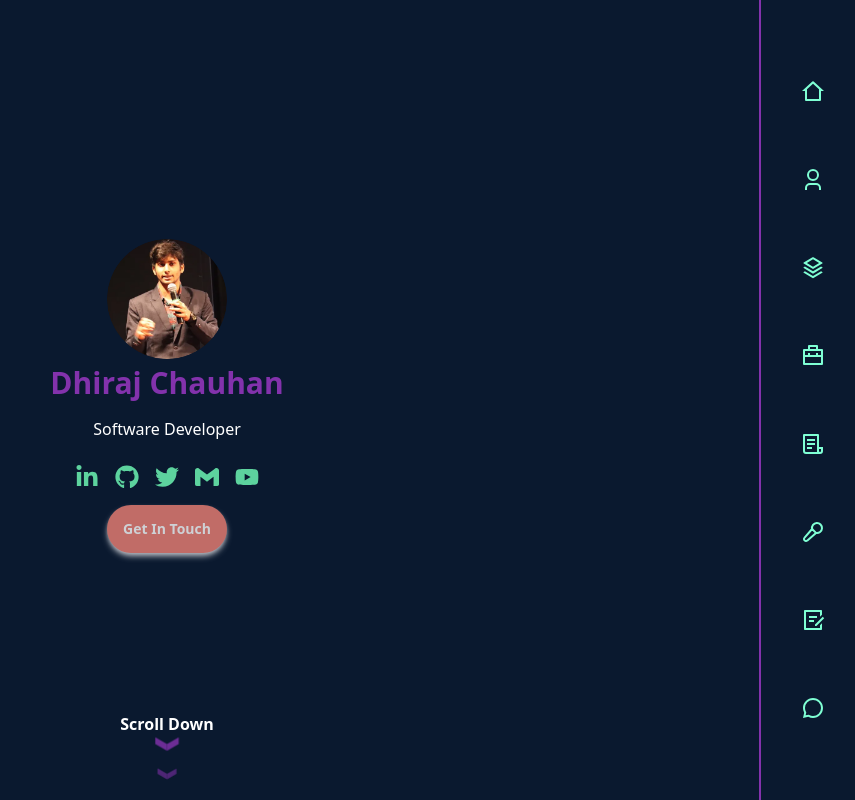
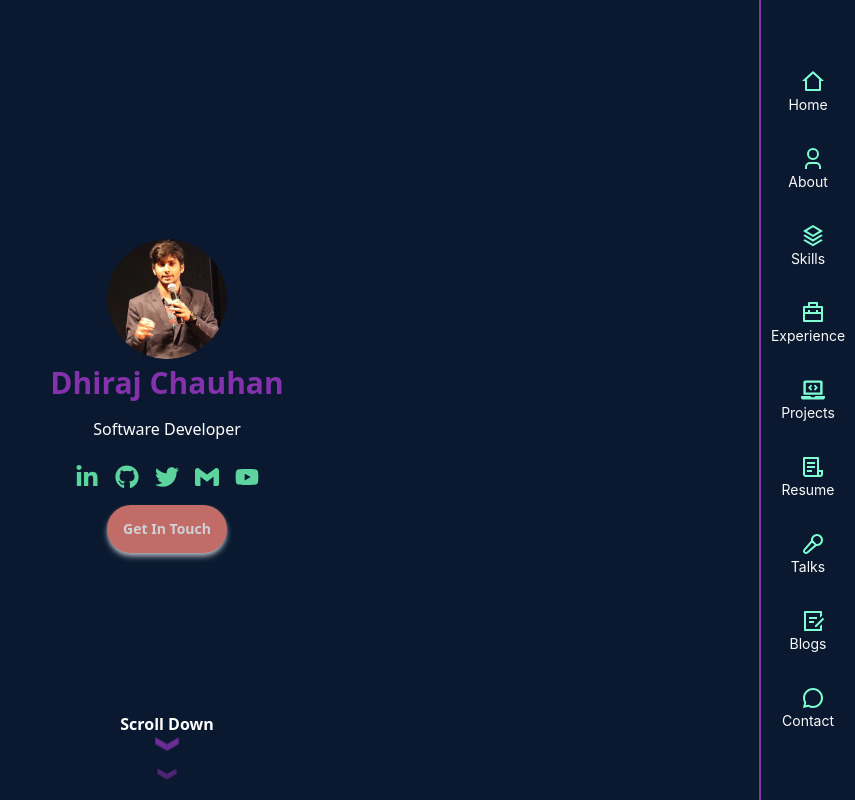
Before and after one commit to Suvraneel/portfolio, a Next.js app: page / in a window 1280 px wide. Shown: the whole page, without its empty margins (425-1280 px from the left). Built offline with nearby package versions, Linux system fonts and the light colour scheme.

Commit message:
Updated right-bar.tsx with texts and links

```diff
--- a/src/components/rightbar.tsx
+++ b/src/components/rightbar.tsx
@@ -10,6 +10,7 @@ import {
     RiFileList3Line,
 } from "react-icons/ri";
 import {TbMicrophone2} from "react-icons/tb";
+import {FaLaptopCode} from "react-icons/fa";
 
 
 const RightBar = (props) => {
@@ -19,52 +20,72 @@ const RightBar = (props) => {
         <>
             <div
                 className="fixed right-0 top-0 bg-[#0A192F] border-l-2 border-primary p-10 w-24 min-h-screen flex flex-col justify-center z-11">
-                <ul className="flex flex-col gap-16">
+                <ul className="flex flex-col gap-8">
                     <li>
-                        <a href="#home" className="text-2xl">
-                            <RiHome2Line color="aquamarine"/>
+                        <ul>
+                            <li>
+                                <a href="#home">
+                                    <RiHome2Line className="text-2xl" color="aquamarine"/>
+                                    <p className="flex justify-center items-center text-[14px]">Home</p>
+                                </a>
+
+                            </li>
+                        </ul>
+                    </li>
+
+                    <li className="nav__item">
+                        <a href="#about">
+                            <RiUser3Line className="text-2xl" color="aquamarine"/>
+                            <p className="flex justify-center items-center text-[14px]">About</p>
                         </a>
                     </li>
 
                     <li className="nav__item">
-                        <a href="#about" className="text-2xl">
-                            <RiUser3Line color="aquamarine"/>
+                        <a href="#skills">
+                            <RiStackLine className="text-2xl" color="aquamarine"/>
+                            <p className="flex justify-center items-center text-[14px]">Skills</p>
                         </a>
                     </li>
 
                     <li className="nav__item">
-                        <a href="#skills" className="text-2xl">
-                            <RiStackLine color="aquamarine"/>
+                        <a href="#work-experience">
+                            <RiBriefcase2Line className="text-2xl" color="aquamarine"/>
+                            <p className="flex justify-center items-center text-[14px]">Experience</p>
                         </a>
                     </li>
 
                     <li className="nav__item">
-                        <a href="#work-experience" className="text-2xl">
-                            <RiBriefcase2Line color="aquamarine"/>
+                        <a href="#projects">
+                            <FaLaptopCode className="text-2xl" color="aquamarine"/>
+                            <p className="flex justify-center items-center text-[14px]">Projects</p>
                         </a>
                     </li>
 
                     <li className="nav__item">
-                        <a href="#resume" className="text-2xl">
-                            <RiFileList3Line color="aquamarine"/>
+                        <a href="https://resume.cdhiraj40.dev">
+                            <RiFileList3Line className="text-2xl" color="aquamarine"/>
+                            <p className="flex justify-center items-center text-[14px]">Resume</p>
                         </a>
                     </li>
 
                     <li className="nav__item">
-                        <a href="#talks" className="text-2xl aquamarine">
-                            <TbMicrophone2 color="aquamarine"/>
+                        <a href="#talks">
+                            <TbMicrophone2 className="text-2xl" color="aquamarine"/>
+                            <p className="flex justify-center items-center text-[14px]">Talks</p>
                         </a>
                     </li>
 
                     <li className="nav__item">
-                        <a href="#blog" className="text-2xl aquamarine">
-                            <RiDraftLine color="aquamarine"/>
+                        <a href="#blogs" className="aquamarine">
+                            <RiDraftLine className="text-2xl" color="aquamarine"/>
+                            <p className="flex justify-center items-center text-[14px]">Blogs</p>
                         </a>
                     </li>
 
                     <li className="nav__item">
-                        <a href="#contact" className="text-2xl aquamarine">
-                            <RiChat3Line color="aquamarine"/>
+                        <a href="https://links.cdhiraj40.dev" className="aquamarine">
+                            <RiChat3Line className="text-2xl" color="aquamarine"/>
+                            <p className="flex justify-center items-center text-[14px]">Contact</p>
                         </a>
                     </li>
                 </ul>
--- a/src/views/home/index.tsx
+++ b/src/views/home/index.tsx
@@ -4,6 +4,8 @@ import Image from "next/image";
 import me from "../../assets/images/profile_picture_1.png";
 import HeroSocials from "../../components/HeroSocials";
 import ScrollDown from "../../components/scrolldown";
+import {openWebPage} from "../../utils";
+import {contact} from "../../utils/links";
 
 
 export const HomeView: FC = ({}) => {
@@ -19,7 +21,9 @@ export const HomeView: FC = ({}) => {
                     <HeroSocials/>
                     <button className="btn btn-primary btn-xs opacity-80 hover:opacity-100 shadow-[#dcdde1] shadow-md
                     hover:shadow-xl hover:transition-all sm:btn-xs md:btn-sm lg:btn-md  capitalize border-none
-                    bg-secondary rounded-full my-2">Get in Touch
+                    bg-secondary rounded-full my-2" onClick={() => {
+                        openWebPage(contact)
+                    }}>Get in Touch
                     </button>
                 </ol>
                 <ScrollDown/>
```
